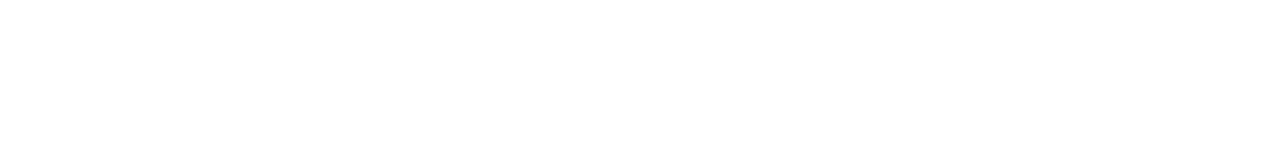
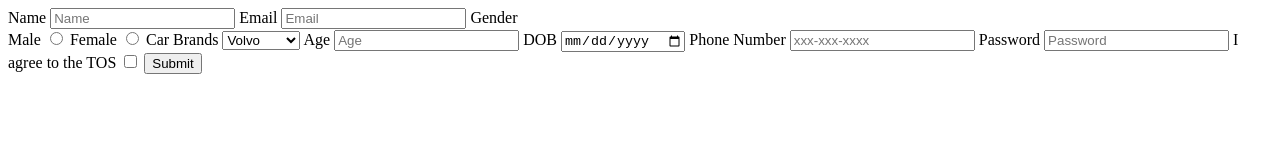
Before and after one commit to acciojob/signup-form-car-Sachin6096, a website: page main.html in a window 1280 px wide. Drawn offline with Linux system fonts and the light colour scheme.

Commit message:
created a submission

```diff
--- a/main.html
+++ b/main.html
@@ -7,6 +7,45 @@
 </head>
 
 <body>
+
+	<div id="form_item">
+	<form action="null" target="_blank">
+
+		<label for="name">Name</label>
+		<input type="text" id="name" required placeholder="Name"/>
+		<label for="email">Email</label>
+		<input type="email" id="email" required placeholder="Email"/>
+		<label>Gender</label><br>
+		<label for="gender_m">Male</label>
+		<input type="radio" id="gender_m" name="gender" required/>
+		<label for="gender_f">Female</label>
+		<input type="radio" id="gender_f" name="gender"/>
+		<label for="cars">Car Brands</label>
+		<select id="cars" aria-required>
+			<option value="Volvo">Volvo</option>
+			<option value="Audi">Audi</option>
+			<option value="Tata">Tata</option>
+			<option value="MG">MG</option>
+			<option value="Mahindra">Mahindra</option>
+		</select>
+		<label for="age">Age</label>
+		<input type="number" id="age" placeholder="Age" required/>
+		<label for="dob">DOB</label>
+		<input type="date" id="dob" required/>
+		<Label for="tel">Phone Number</Label>
+		<input type="tel" id="tel" placeholder="xxx-xxx-xxxx"/>
+		<label for="Password">Password</label>
+		<input type="password" id="Password" required placeholder="Password"/>
+		<label>
+			I agree to the TOS
+			<input type="checkbox" id="tos" required/>
+		</label>
+		<button>Submit</button>
+
+	</form>
+
+		</div>
+
 	<!-- the entire body must be written by student -->
     <script type="text/javascript" src="./script.js">
 </script>
--- a/styles.css
+++ b/styles.css
@@ -1,2 +1,8 @@
 
 /* Your CSS Code here. */
+#form_item{
+	display:flex;
+	justify-content:center;
+	align-items: center;
+
+}
```
